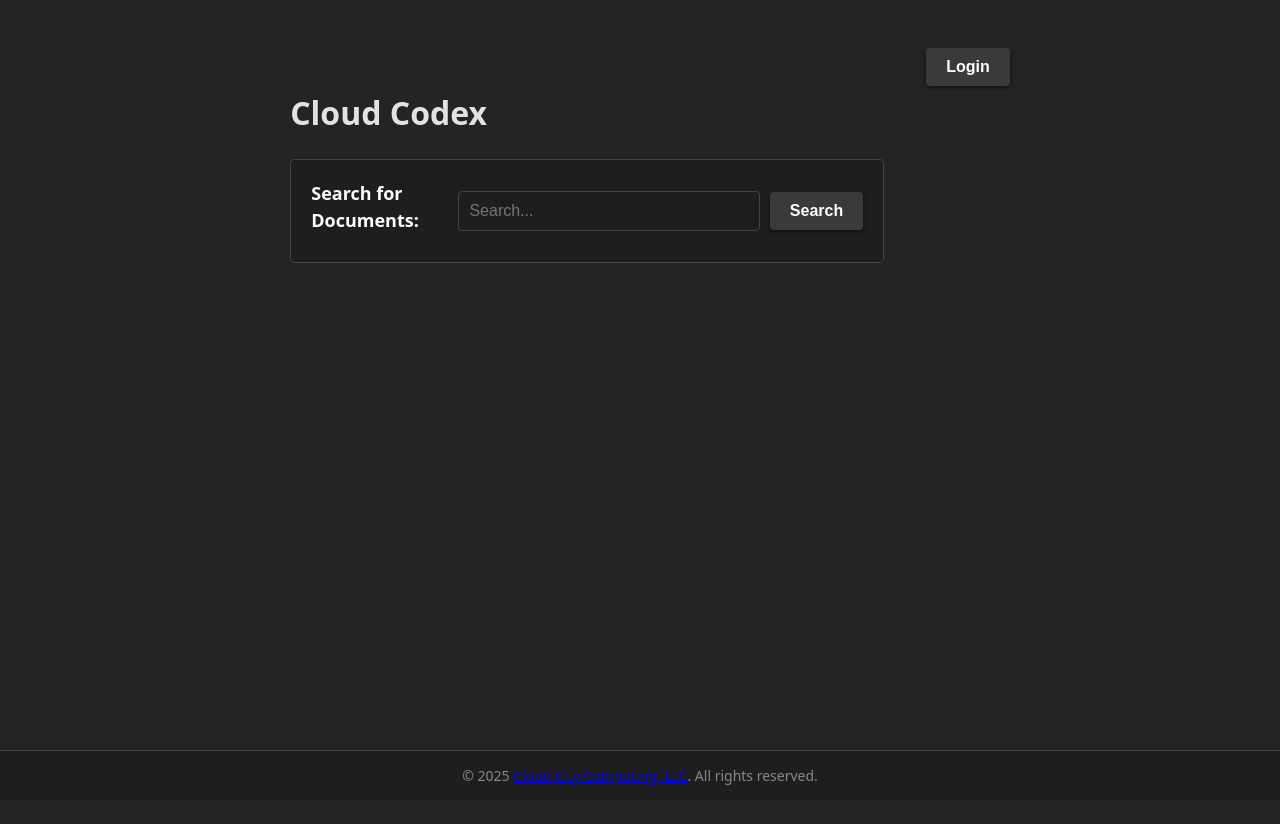
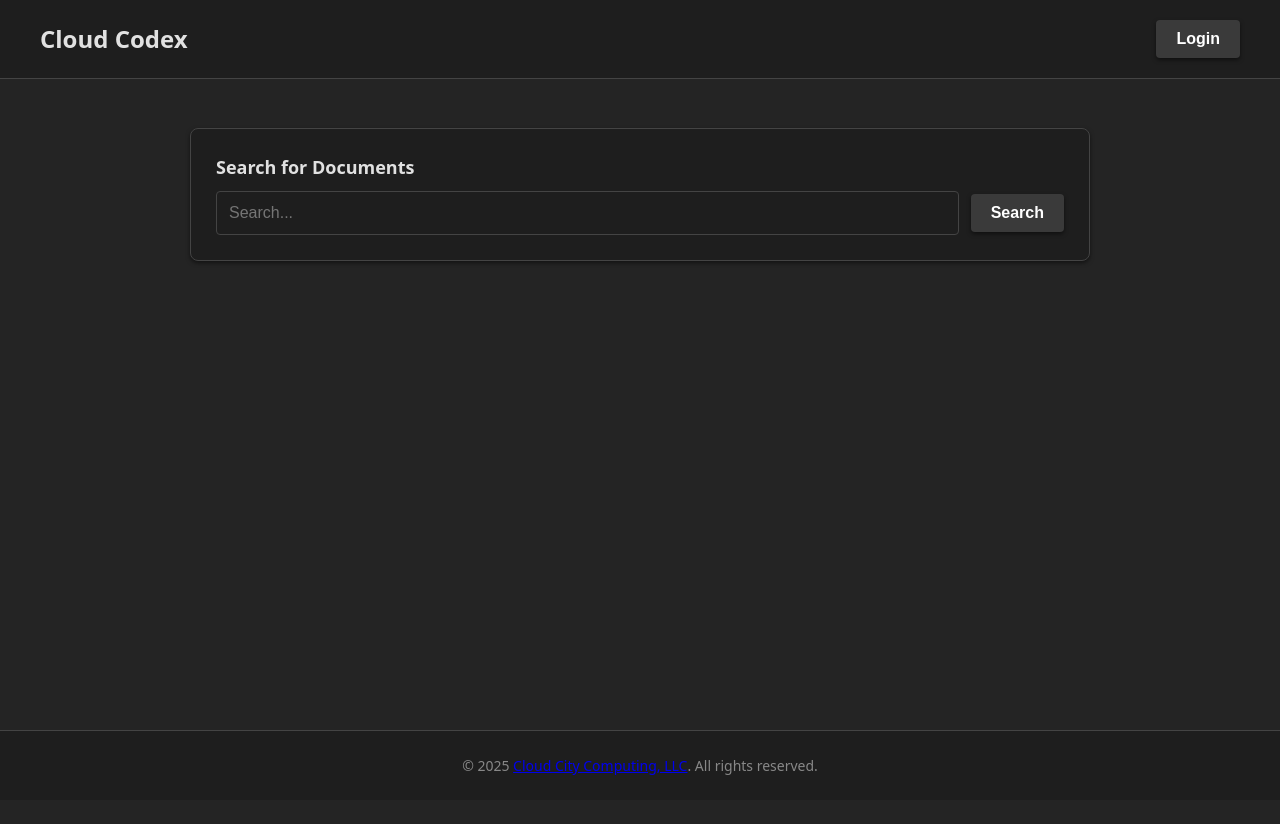
Before and after one commit to Cloud-City-Computing/c2, a React (Vite) app in the folder cloudcodex/: page / in a window 1280 px wide. Shown: the top 824 px of the page. Built offline with nearby package versions, Linux system fonts and the light colour scheme.

Commit message:
Reworked basic page layout for future proofing on UI design, implemented standard modal concept for existing UI with page result previews - Also updated all file headers to 2026 for copyright purposes

```diff
--- a/cloudcodex/src/App.jsx
+++ b/cloudcodex/src/App.jsx
@@ -1,11 +1,15 @@
 /**
  * Cloud Codex - Main Application Entry
  *
- * All Rights Reserved to Cloud City Computing, LLC 2025
+ * All Rights Reserved to Cloud City Computing, LLC 2026
  * https://cloudcitycomputing.com
  */
 import SearchPage from './pages/SearchPage'
 
+/**
+ * Renders the main application component.
+ * @returns { JSX.Element } - The App component
+ */
 function App() {
   return (
     <>
--- /dev/null
+++ b/cloudcodex/src/components/SearchBox.jsx
@@ -0,0 +1,42 @@
+/**
+ * Cloud Codex - Search Box Component
+ *
+ * All Rights Reserved to Cloud City Computing, LLC 2026
+ * https://cloudcitycomputing.com
+ */
+import { getSearchResults } from '../pages/SearchPage.jsx';
+
+/**
+ * Renders the search box component.
+ * @returns { JSX.Element } - The SearchBox component
+ */
+export default function SearchBox() {
+  return (
+    <section className="search-section">
+      <div className="search-card">
+        <label htmlFor="search" className="search-label">
+          Search for Documents
+        </label>
+        <div className="search-box">
+          <input type="text" placeholder="Search..." className="search-input" id="search"
+            onKeyDown={
+              ( e ) => {
+                if ( e.key === 'Enter' ) {
+                    getSearchResults( document.getElementById( 'search' ).value );
+                }
+              }
+            }
+          />
+          <button className="c2-btn search-button"
+            onClick={
+              () =>
+              getSearchResults(
+                  document.getElementById("search").value
+              )
+            }
+          >Search</button>
+        </div>
+      </div>
+    </section>
+  );
+}
--- a/cloudcodex/src/index.css
+++ b/cloudcodex/src/index.css
@@ -1,7 +1,7 @@
 /**
  * Cloud Codex - Global Styles
  *
- * All Rights Reserved to Cloud City Computing, LLC 2025
+ * All Rights Reserved to Cloud City Computing, LLC 2026
  * https://cloudcitycomputing.com
  */
 :root {
@@ -19,38 +19,74 @@
   -moz-osx-font-smoothing: grayscale;
 }
 
-/* Use the wrapper as the fullscreen overlay */
-.modal-content-wrapper {
-  position: fixed;
-  top: 50%;
-  left: 50%;
-  transform: translate(-50%, -50%);
-  z-index: 9999;
-  display: flex;
-  align-items: center;
-  justify-content: center;
+*,
+*::before,
+*::after {
+  box-sizing: border-box;
 }
 
-#modal-dimmer {
+/* =========================
+   App Shell + Layout
+========================= */
+
+.app-shell {
+  min-height: 100vh;
+  display: flex;
+  flex-direction: column;
+  padding-top: 80px;   /* space for header */
+  padding-bottom: 60px; /* space for footer */
+}
+
+.app-header {
   position: fixed;
   top: 0;
   left: 0;
-  width: 100%;
-  height: 100%;
-  background-color: rgba(0, 0, 0, 0.5);
-  z-index: 999;
+  width: 100%;              /* fix overflow */
+  box-sizing: border-box;   /* include padding in width */
+
+  display: flex;
+  justify-content: space-between;
+  align-items: center;
+  padding: 20px 40px;
+  background-color: #1e1e1e;
+  border-bottom: 1px solid #444;
+  z-index: 1000;
 }
 
-.login-modal-content,
-.document-modal-content {
-  background-color: #2e2e2e;
-  border: 1px solid #444;
-  border-radius: 8px;
-  box-shadow: 0 4px 8px rgba(0, 0, 0, 0.7);
-  width: 400px;
-  padding: 20px;
-  text-align: center;
+.app-title {
+  margin: 0;
+  font-size: 24px;
+  font-weight: 600;
 }
+
+.search-page-container {
+  display: flex;
+  flex-direction: column;
+  align-items: center;
+  padding: 40px 20px;
+  gap: 30px;
+  flex: 1;
+}
+
+.search-page-container {
+  display: flex;
+  flex-direction: column;
+  align-items: center;
+  padding: 40px 20px;
+  gap: 30px;
+  flex: 1;
+}
+
+/* Constrain content width */
+.search-section,
+.results-section {
+  width: 100%;
+  max-width: 900px;
+}
+
+/* =========================
+   Buttons
+========================= */
 
 .c2-btn {
   display: inline-block;
@@ -66,116 +102,119 @@
   box-shadow: 0 2px 4px rgba(0, 0, 0, 0.5);
   transition: transform 0.2s, box-shadow 0.2s;
   text-align: center;
-  &:hover {
+}
+
+.c2-btn:hover {
   transform: translateY(-2px);
   box-shadow: 0 4px 8px rgba(0, 0, 0, 0.7);
-    cursor: pointer;
-  }
 }
 
-.search-page-container {
+/* =========================
+   Search Section
+========================= */
+
+.search-section {
+  width: 100%;
+}
+
+.search-card {
+  background-color: #1e1e1e;
+  border: 1px solid #444;
+  border-radius: 8px;
+  padding: 25px;
+  box-shadow: 0 2px 4px rgba(0,0,0,0.5);
+  width: 100%;
+}
+
+.search-label {
+  display: block;
+  margin-bottom: 10px;
+  font-size: 18px;
+  font-weight: 600;
+}
+
+.search-box {
   display: flex;
-  flex-direction: row;
-  height: 100vh;
-  grid-template-columns: 1fr 1fr;
-  grid-template-rows: auto;
-  grid-auto-rows: auto;
-  grid-auto-columns: auto;
-  grid-template-areas: "search results";
-  grid-gap: 20px;
-  justify-content: center;
-  align-items: flex-start;
-  padding: 40px;
-  column-gap: 5vw;
-  .search-section {
-    width: 50%;
-    padding: 20px;
-    box-sizing: border-box;
-    .search-box {
-      width: 100%;
-      padding: 20px;
+  gap: 12px;
+  align-items: center;
+  margin-top: 10px;
+}
+
+.search-input {
+  flex: 1;
+  padding: 12px;
   font-size: 16px;
   border: 1px solid #444;
   border-radius: 4px;
   background-color: #1e1e1e;
   color: #fff;
-      margin-bottom: 20px;
-      display: flex;
-      flex-direction: row;
-      align-items: center;
-      &:focus {
+}
+
+.search-input:focus {
   outline: none;
   border-color: #888;
 }
-      .search-label {
-        display: block;
-        margin-bottom: 8px;
-        font-size: 18px;
-        font-weight: 600;
-      }
-      .search-input {
-        width: 70%;
-        padding: 10px;
-        font-size: 16px;
-        border: 1px solid #444;
-        border-radius: 4px;
-        background-color: #1e1e1e;
-        color: #fff;
-        margin-right: 10px;
-        &:focus {
-          outline: none;
-          border-color: #888;
-        }
-      }
-      .search-button {
-        padding: 10px 20px;
-        font-size: 16px;
-        border: none;
-        border-radius: 4px;
-        background-color: #3a3a3a;
-        color: #fff;
-        cursor: pointer;
-        &:hover {
+
+.search-button:hover {
   background-color: #555;
 }
+
+/* =========================
+   Results Section
+========================= */
+
+.results-section {
+  width: 100%;
 }
+
+#resultPreviewContainer {
+  display: grid;
+  grid-template-columns: repeat(auto-fill, minmax(240px, 280px));
+  gap: 20px;
+  justify-content: center; /* centers the grid when few items */
 }
-  }
-  #resultContainer {
-    display: grid;
-    grid-template-columns: repeat(auto-fill, minmax(250px, 1fr));
-    gap: 15px;
-    padding: 10px;
+
 .search-result-item {
+  width: 100%;
+  max-width: 280px;
+  height: 100%;
   border: 1px solid #444;
   border-radius: 8px;
   padding: 10px;
-      margin-bottom: 10px;
   background-color: #1e1e1e;
   box-shadow: 0 2px 4px rgba(0, 0, 0, 0.5);
   transition: transform 0.2s, box-shadow 0.2s;
   text-align: center;
-      &:hover {
+}
+
+
+.search-result-item:hover {
   transform: translateY(-5px);
   box-shadow: 0 4px 8px rgba(0, 0, 0, 0.7);
   cursor: pointer;
 }
+
 .document-icon {
   width: 80%;
   height: auto;
 }
+
 .result-title {
   font-size: 18px;
   font-weight: 600;
   margin: 10px 0 5px 0;
 }
+
 .result-desc {
   font-size: 14px;
   color: #ccc;
   margin: 0;
 }
-    }
-  }
+
+/* =========================
+   Result Preview Panel
+========================= */
+
 .result-preview {
   border: 1px solid #444;
   border-radius: 8px;
@@ -185,11 +224,14 @@
   width: 100%;
   box-shadow: 0 2px 4px rgba(0, 0, 0, 0.5);
   text-align: center;
-    .document-icon {
+}
+
+.result-preview .document-icon {
   width: 60%;
   height: auto;
   margin-bottom: 10px;
 }
+
 .preview-button {
   padding: 8px 16px;
   font-size: 14px;
@@ -199,32 +241,58 @@
   color: #fff;
   cursor: pointer;
   margin-bottom: 10px;
-      &:hover {
+}
+
+.preview-button:hover {
   background-color: #555;
 }
-    }
-    h3 {
+
+.result-preview h3 {
   font-size: 16px;
   font-weight: 600;
   margin: 10px 0 5px 0;
 }
-    p {
+
+.result-preview p {
   font-size: 14px;
   color: #ccc;
   margin: 0;
 }
-  }
+
+/* =========================
+   Modal System
+========================= */
+
+#modal-dimmer {
+  position: fixed;
+  top: 0;
+  left: 0;
+  width: 100%;
+  height: 100%;
+  background-color: rgba(0, 0, 0, 0.5);
+  z-index: 999;
 }
 
-.page-footer {
+.modal-content-wrapper {
   position: fixed;
-  bottom: 0;
-  width: 100%;
-  background-color: #1e1e1e;
-  color: #888;
+  top: 50%;
+  left: 50%;
+  transform: translate(-50%, -50%);
+  z-index: 9999;
+  display: flex;
+  align-items: center;
+  justify-content: center;
+}
+
+.login-modal-content,
+.document-modal-content {
+  background-color: #2e2e2e;
+  border: 1px solid #444;
+  border-radius: 8px;
+  box-shadow: 0 4px 8px rgba(0, 0, 0, 0.7);
+  width: 400px;
+  padding: 20px;
   text-align: center;
-  font-size: 14px;
-  border-top: 1px solid #444;
 }
 
 .close-button {
@@ -236,9 +304,10 @@
   position: relative;
   top: -10px;
   right: -10px;
-  &:hover {
+}
+
+.close-button:hover {
   color: #fff;
-  }
 }
 
 .preview-content {
@@ -248,3 +317,21 @@
   border-radius: 8px;
   padding: 15px;
 }
+
+/* =========================
+   Footer
+========================= */
+
+.page-footer {
+  position: fixed;
+  bottom: 0;
+  left: 0;
+  width: 100%;
+  background-color: #1e1e1e;
+  color: #888;
+  text-align: center;
+  font-size: 14px;
+  border-top: 1px solid #444;
+  padding: 10px;
+  z-index: 1000; /* stays above content */
+}
--- a/cloudcodex/src/main.jsx
+++ b/cloudcodex/src/main.jsx
@@ -1,7 +1,7 @@
 /**
  * Cloud Codex - Main Entry Point
  *
- * All Rights Reserved to Cloud City Computing, LLC 2025
+ * All Rights Reserved to Cloud City Computing, LLC 2026
  * https://cloudcitycomputing.com
  */
 import { StrictMode } from 'react'
--- a/cloudcodex/src/pages/SearchPage.jsx
+++ b/cloudcodex/src/pages/SearchPage.jsx
@@ -1,11 +1,12 @@
 /**
  * Cloud Codex - Search Page
  *
- * All Rights Reserved to Cloud City Computing, LLC 2025
+ * All Rights Reserved to Cloud City Computing, LLC 2026
  * https://cloudcitycomputing.com
  */
 import SearchResultItem from '../components/SearchResultItem'
 import Login from '../components/Login';
+import SearchBox from '../components/SearchBox';
 import { createRoot } from 'react-dom/client';
 import { clearInner, createAndAppend, showModal } from '../util';
 
@@ -14,7 +15,7 @@ import { clearInner, createAndAppend, showModal } from '../util';
  * @param { String } query - The search query
  * @returns { void }
  */
-function getSearchResults( query ) {
+export function getSearchResults( query ) {
     let container = document.getElementById( 'resultContainer' );
     if ( !container ) {
         const searchPageContainer = document.getElementById( 'searchPageContainer' );
@@ -40,10 +41,6 @@ function getSearchResults( query ) {
     } );
 }
 
-function initializeLoginProcess() {
-  showModal( <Login /> );
-}
-
 /**
  * Facilitates searching and displays results alongside the necessary UI components.
  * @returns { JSX.Element }
@@ -51,19 +48,26 @@ function initializeLoginProcess() {
 function SearchPage() {
   return (
     <>
-        <div className="search-page-container" id="searchPageContainer">
-            <div className="search-section">
-                <h1>Cloud Codex</h1>
-                <div className="search-box">
-                    <label htmlFor="searchInput" className="search-label">Search for Documents:</label>
-                    <input type="text" placeholder="Search..." className="search-input" id="search" />
-                    <button className="c2-btn search-button" onClick={ () => getSearchResults( document.getElementById( "search" ).value ) }>Search</button>
-                </div>
-                <div id="resultPreviewContainer"></div>
-            </div>
-            <div className="login-section">
-                <button className="c2-btn login-button" onClick={ () => initializeLoginProcess() }>Login</button>
-            </div>
+      <div className="app-shell">
+        {/* Top Header */}
+        <header className="app-header">
+          <h1 className="app-title">Cloud Codex</h1>
+          <button
+              className="c2-btn login-button"
+              onClick={() => showModal( <Login /> )}
+          >
+            Login
+          </button>
+        </header>
+        {/* Main Page Content */}
+        <main className="search-page-container" id="searchPageContainer">
+          {/* Search Column */}
+          <SearchBox />
+          {/* Results Column */}
+          <section className="results-section">
+            <div id="resultPreviewContainer"></div>
+          </section>
+        </main>
         </div>
     </>
   )
--- a/cloudcodex/vite.config.js
+++ b/cloudcodex/vite.config.js
@@ -1,7 +1,7 @@
 /**
  * Cloud Codex - Vite Configuration
  *
- * All Rights Reserved to Cloud City Computing, LLC 2025
+ * All Rights Reserved to Cloud City Computing, LLC 2026
  * https://cloudcitycomputing.com
  */
 import { defineConfig } from 'vite'
```
Also changed, not shown: cloudcodex/src/components/Login.jsx (+11 -2 lines), cloudcodex/src/components/SearchResultItem.jsx (+3 -49 lines), cloudcodex/src/util.js (+40 -1 lines). Lines whose indentation alone changed are shown as unchanged.
